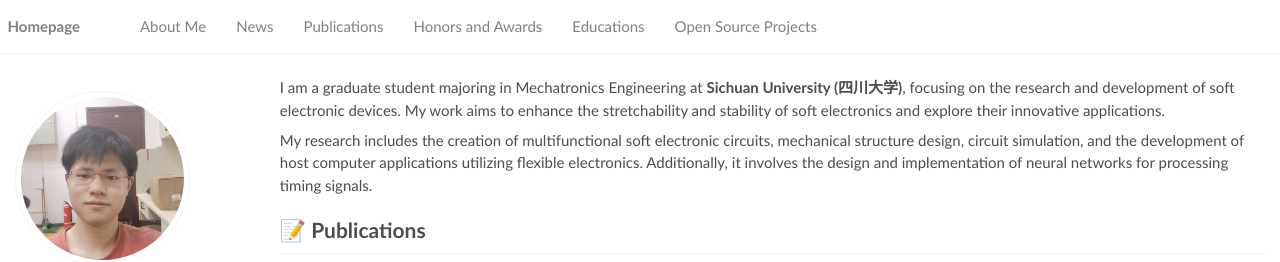
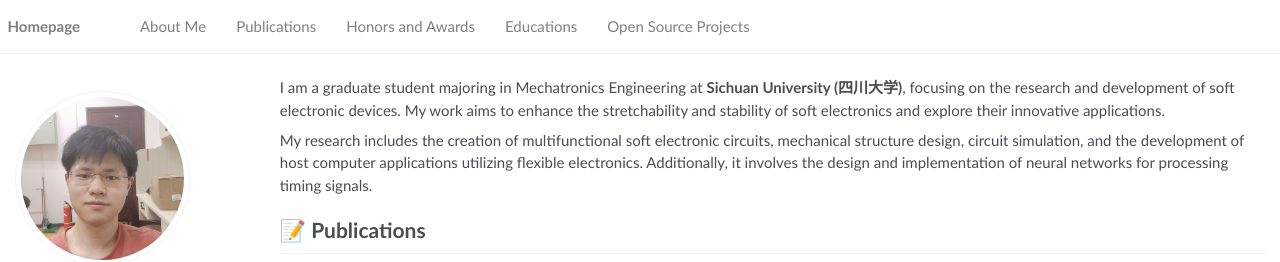
Before and after one commit to HuaisenTian/HuaisenTian.github.io, a Jekyll site: the page built from _pages/about.md, in a window 1280 px wide. Shown: the top 262 px of the page. Built offline with Jekyll 4.4.1, drawn with Linux system fonts in a browser that asks for light colours.

Commit message:
Update navigation.yml

```diff
--- a/_data/navigation.yml
+++ b/_data/navigation.yml
@@ -2,9 +2,6 @@
 main:
   - title: "About Me"
     url: "/#about-me"
-
-  - title: "News"
-    url: "/#-news"
 
   - title: "Publications"
     url: "/#-publications"
```
